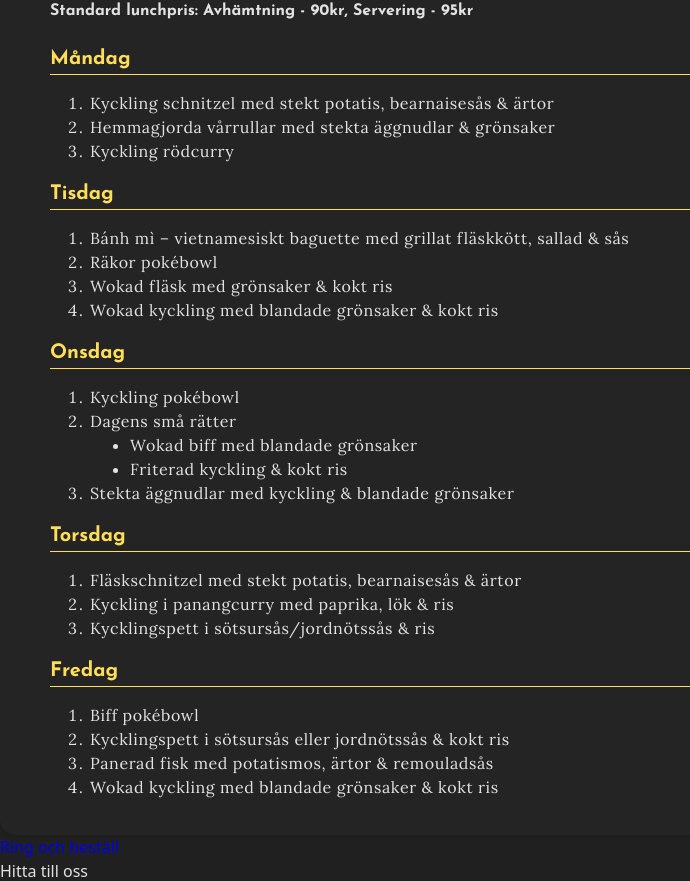
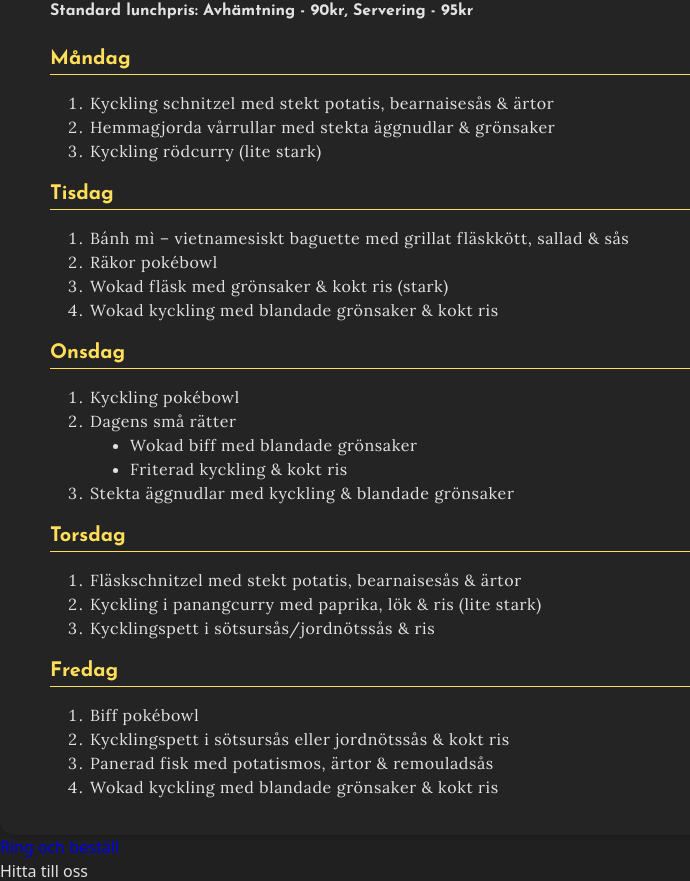
Before and after one commit to Filipc04/vietdh-react, a React (Vite) app: page / in a window 1280 px wide. Shown: the part 1152-2033 px from the top of the page, without its empty margins (0-690 px from the left). Built offline with nearby package versions, Linux system fonts and the light colour scheme.

Commit message:
Update data.ts

```diff
--- a/src/components/lunch-menu/data.ts
+++ b/src/components/lunch-menu/data.ts
@@ -11,7 +11,7 @@ export const dailyMeals: DailyMenu[] = [
 				text: 'Hemmagjorda vårrullar med stekta äggnudlar & grönsaker',
 			},
 			{
-				text: 'Kyckling rödcurry',
+				text: 'Kyckling rödcurry (lite stark)',
 			},
 		],
 	},
@@ -25,7 +25,7 @@ export const dailyMeals: DailyMenu[] = [
 				text: 'Räkor pokébowl',
 			},
 			{
-				text: 'Wokad fläsk med grönsaker & kokt ris',
+				text: 'Wokad fläsk med grönsaker & kokt ris (stark)',
 			},
 			{
 				text: 'Wokad kyckling med blandade grönsaker & kokt ris',
@@ -57,7 +57,7 @@ export const dailyMeals: DailyMenu[] = [
 				text: 'Fläskschnitzel med stekt potatis, bearnaisesås & ärtor',
 			},
 			{
-				text: 'Kyckling i panangcurry med paprika, lök & ris',
+				text: 'Kyckling i panangcurry med paprika, lök & ris (lite stark)',
 			},
 			{
 				text: 'Kycklingspett i sötsursås/jordnötssås & ris',
```
